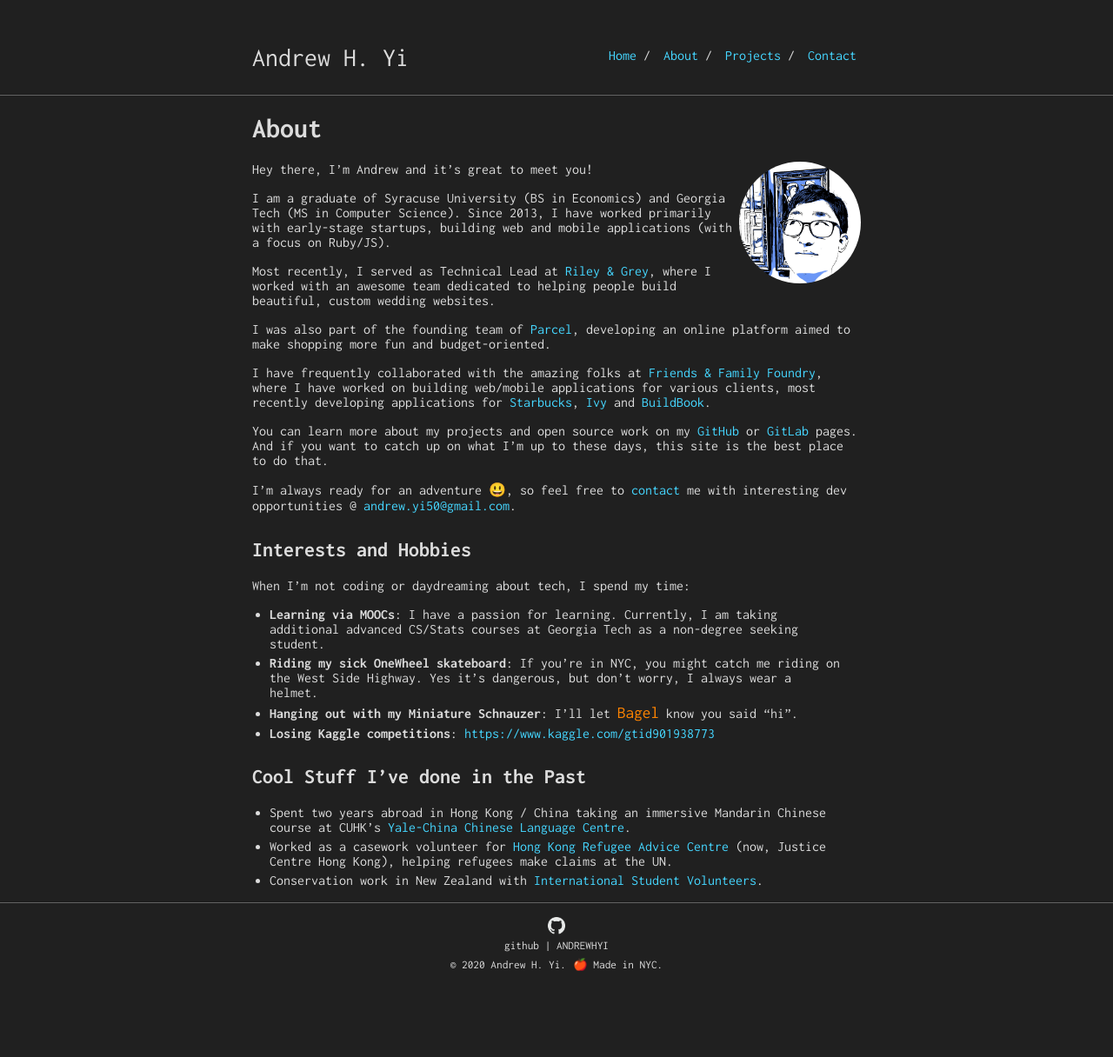
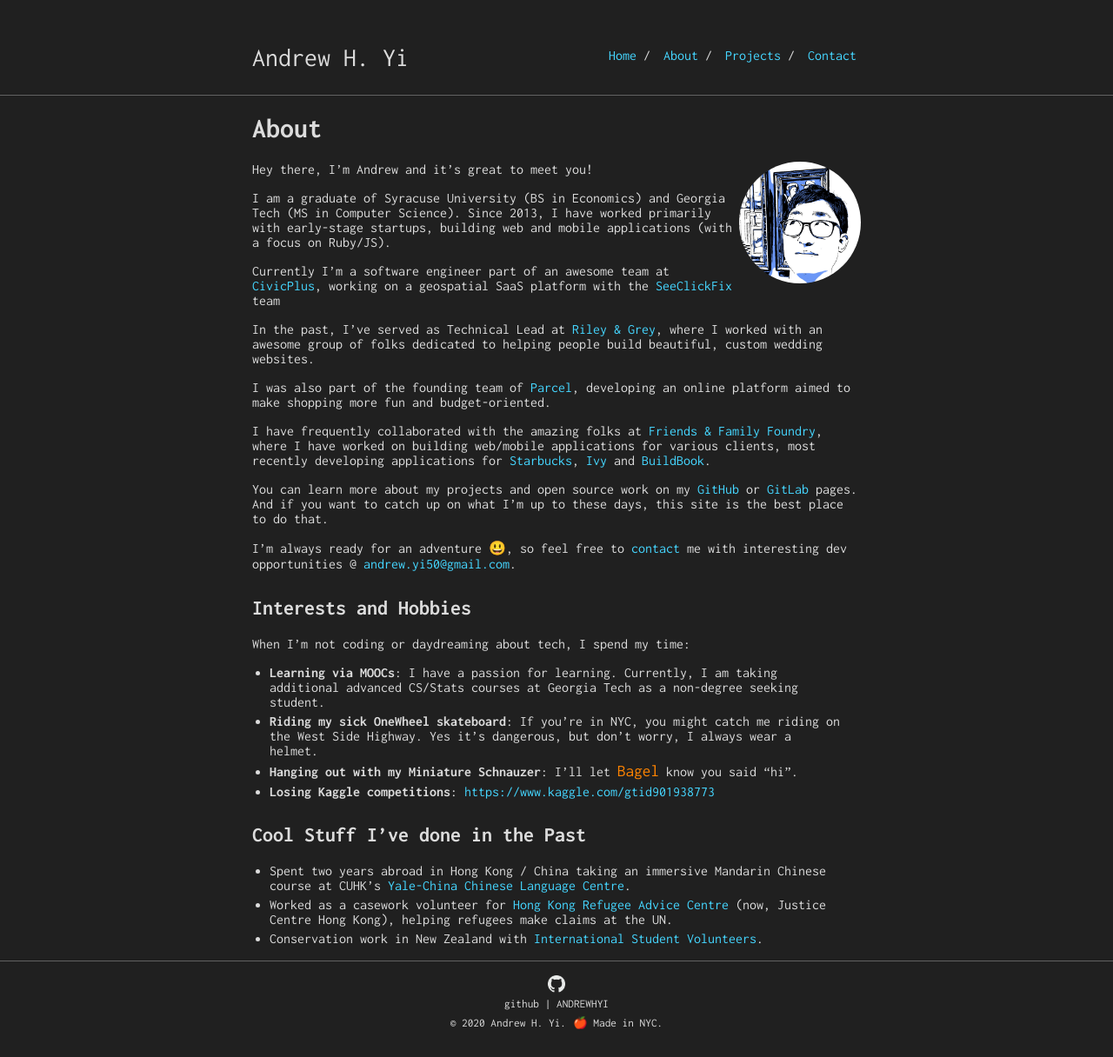
Before and after one commit to AndrewHYi/andrewhyi.github.io, a Jekyll site: the page built from about.md, in a window 1280 px wide. Shown: the whole page at 87% size. Built offline with Jekyll 4.4.1, drawn with Linux system fonts in a browser that asks for light colours; before the commit the page ends 1149 px from its top, so only the background shows below that.

Commit message:
About me reflects SCF job

```diff
--- a/about.md
+++ b/about.md
@@ -10,7 +10,9 @@ Hey there, I'm Andrew and it's great to meet you!
 
 I am a graduate of Syracuse University (BS in Economics) and Georgia Tech (MS in Computer Science). Since 2013, I have worked primarily with early-stage startups, building web and mobile applications (with a focus on Ruby/JS).
 
-Most recently, I served as Technical Lead at [Riley & Grey](https://www.rileygrey.com), where I worked with an awesome team dedicated to helping people build beautiful, custom wedding websites.
+Currently I'm a software engineer part of an awesome team at [CivicPlus](https://www.civicplus.com), working on a geospatial SaaS platform with the [SeeClickFix](https://www.seeclickfix.com) team
+
+In the past, I've served as Technical Lead at [Riley & Grey](https://www.rileygrey.com), where I worked with an awesome group of folks dedicated to helping people build beautiful, custom wedding websites.
 
 I was also part of the founding team of [Parcel](https://www.thisisparcel.com), developing an online platform aimed to make shopping more fun and budget-oriented.
 
```
